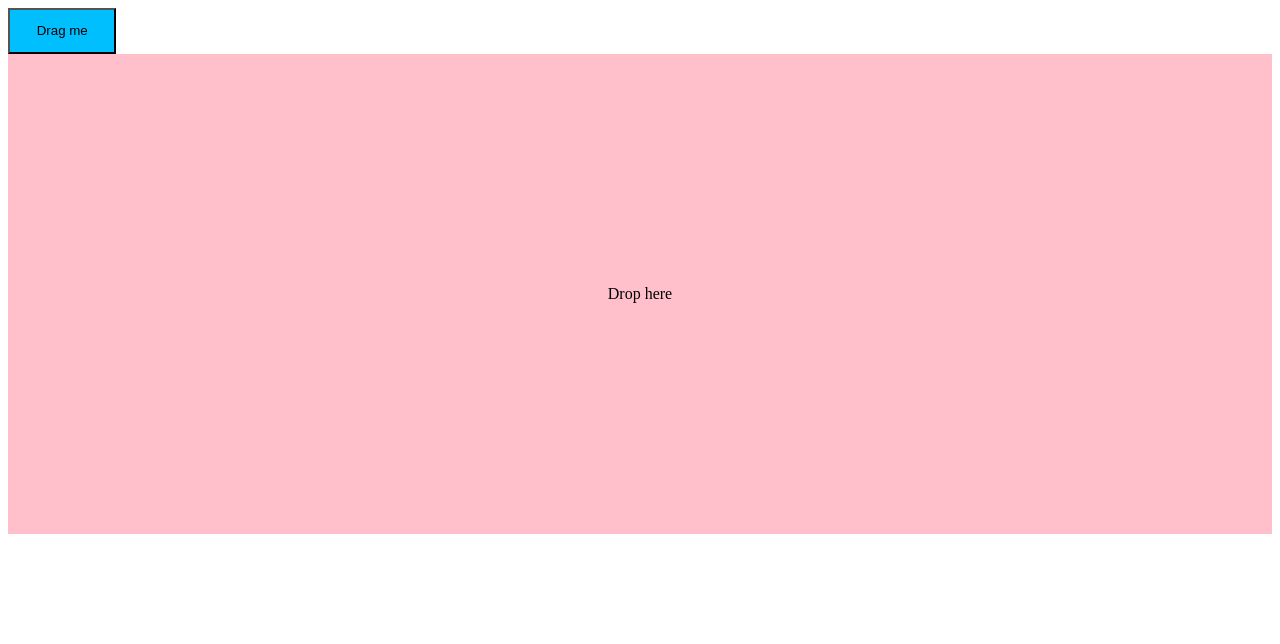
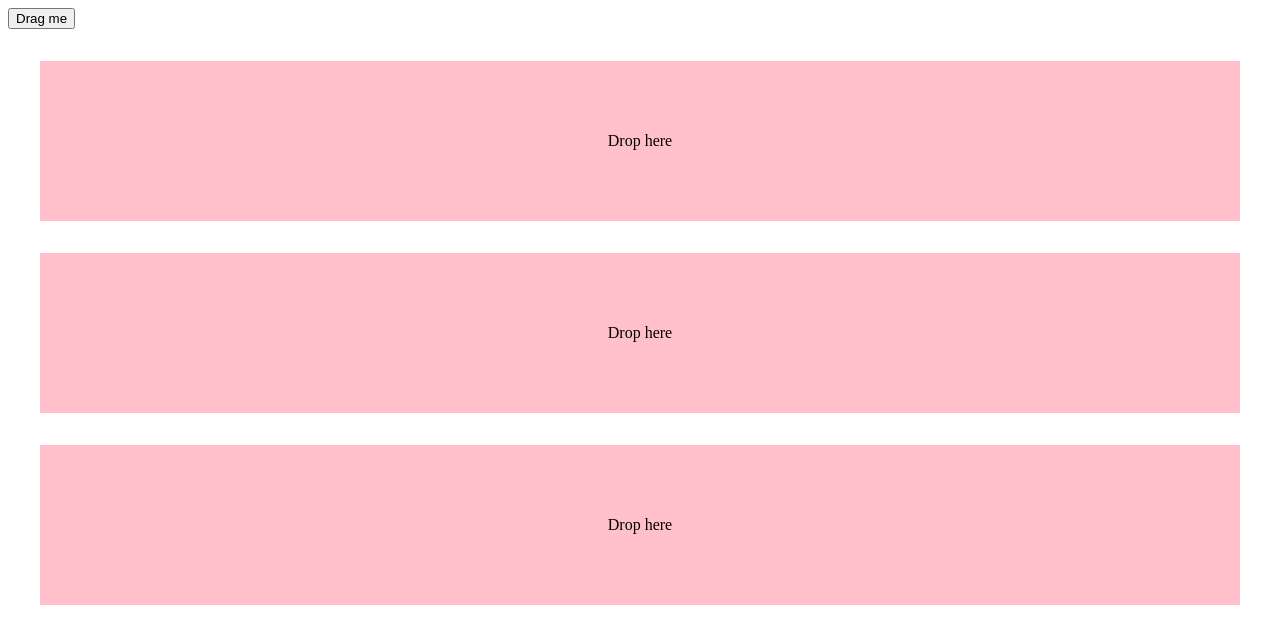
Before and after one commit to SukianCR/dd-demo, a React (Vite) app: page / in a window 1280 px wide. Shown: the top 644 px of the page. Built offline with nearby package versions, Linux system fonts and the light colour scheme.

Commit message:
demo working with many dropabbles

```diff
--- a/src/App.jsx
+++ b/src/App.jsx
@@ -1,24 +1,51 @@
 import React, { useState } from "react";
 import { DndContext } from "@dnd-kit/core";
-
 import { Droppable } from "./Droppable";
 import { Draggable } from "./Draggable";
 
 function App() {
-  const [isDropped, setIsDropped] = useState(false);
-  const draggableMarkup = <Draggable>Drag me</Draggable>;
+  // const [isDropped, setIsDropped] = useState(false);
+  // const draggableMarkup = <Draggable>Drag me</Draggable>;
+
+  const containers = ["A", "B", "C"];
+  const [parent, setParent] = useState(null);
+  const draggableMarkup = <Draggable id="draggable">Drag me</Draggable>;
+
+  // return (
+  //   <>
+  //     <DndContext onDragEnd={handleDragEnd}>
+  //       {!isDropped ? draggableMarkup : null}
+  //       <Droppable>{isDropped ? draggableMarkup : "Drop here"}</Droppable>
+  //     </DndContext>
+  //   </>
+  // );
 
   return (
     <DndContext onDragEnd={handleDragEnd}>
-      {!isDropped ? draggableMarkup : null}
-      <Droppable>{isDropped ? draggableMarkup : "Drop here"}</Droppable>
+      {parent === null ? draggableMarkup : null}
+
+      {containers.map((id) => (
+        // We updated the Droppable component so it would accept an `id`
+        // prop and pass it to `useDroppable`
+        <Droppable key={id} id={id}>
+          {parent === id ? draggableMarkup : "Drop here"}
+        </Droppable>
+      ))}
     </DndContext>
   );
 
+  // function handleDragEnd(event) {
+  //   if (event.over && event.over.id === "droppable") {
+  //     setIsDropped(true);
+  //   }
+  // }
+
   function handleDragEnd(event) {
-    if (event.over && event.over.id === "droppable") {
-      setIsDropped(true);
-    }
+    const { over } = event;
+
+    // If the item is dropped over a container, set it as the parent
+    // otherwise reset the parent to `null`
+    setParent(over ? over.id : null);
   }
 }
 export default App;
--- a/src/Draggable.jsx
+++ b/src/Draggable.jsx
@@ -3,7 +3,8 @@ import { useDraggable } from "@dnd-kit/core";
 
 export function Draggable(props) {
   const { attributes, listeners, setNodeRef, transform } = useDraggable({
-    id: "draggable",
+    //id: "draggable",
+    id: props.id,
   });
   const style = transform
     ? {
@@ -12,13 +13,7 @@ export function Draggable(props) {
     : undefined;
 
   return (
-    <button
-      ref={setNodeRef}
-      style={style}
-      {...listeners}
-      {...attributes}
-      className="blue"
-    >
+    <button ref={setNodeRef} style={style} {...listeners} {...attributes}>
       {props.children}
     </button>
   );
--- a/src/Droppable.jsx
+++ b/src/Droppable.jsx
@@ -3,7 +3,8 @@ import { useDroppable } from "@dnd-kit/core";
 
 export function Droppable(props) {
   const { isOver, setNodeRef } = useDroppable({
-    id: "droppable",
+    // id: "droppable",
+    id: props.id,
   });
   const style = {
     color: isOver ? "green" : undefined,
--- a/src/index.css
+++ b/src/index.css
@@ -4,10 +4,15 @@
   display: grid;
   justify-content: center;
   align-items: center;
-  height: 30em;
+  height: 10em;
+  margin: 2em;
 }
 
 .blue {
   background-color: deepskyblue;
   padding: 1em 2em;
 }
+
+.yellow {
+  background-color: yellow;
+}
```
